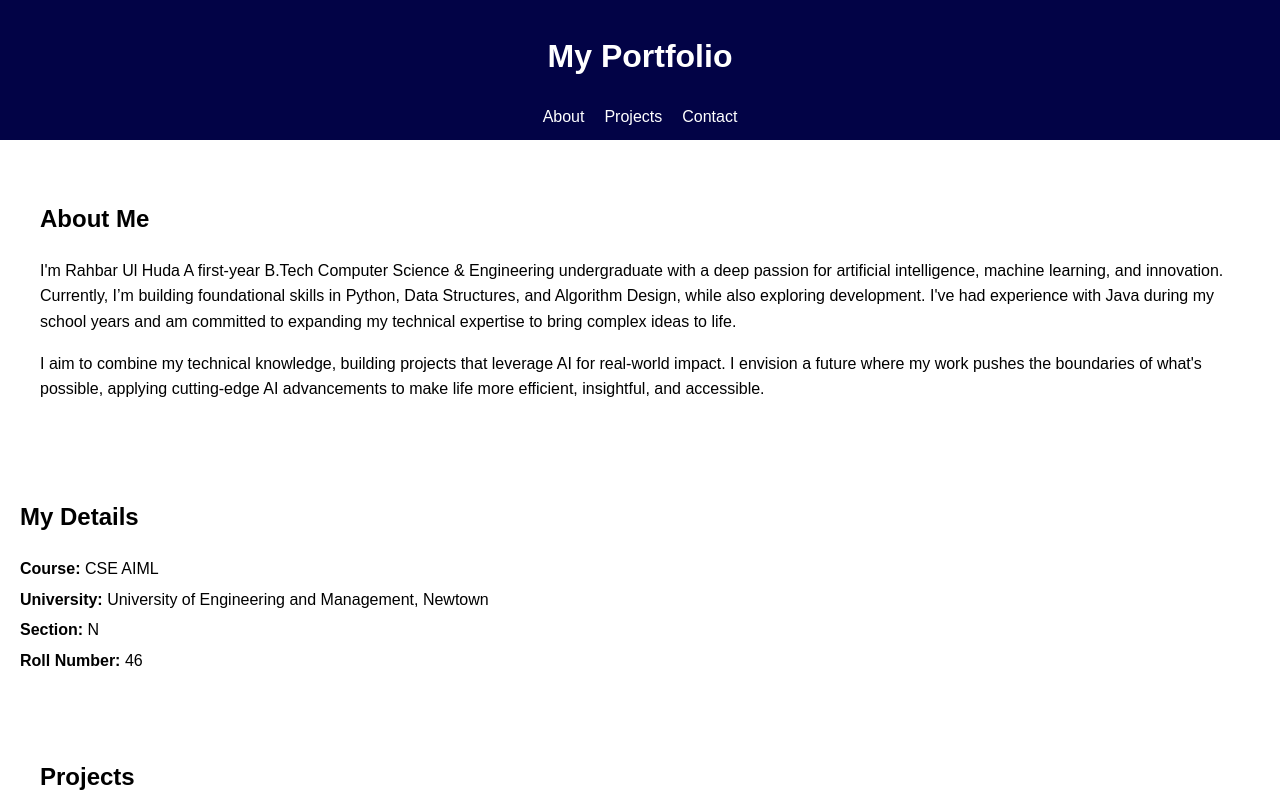
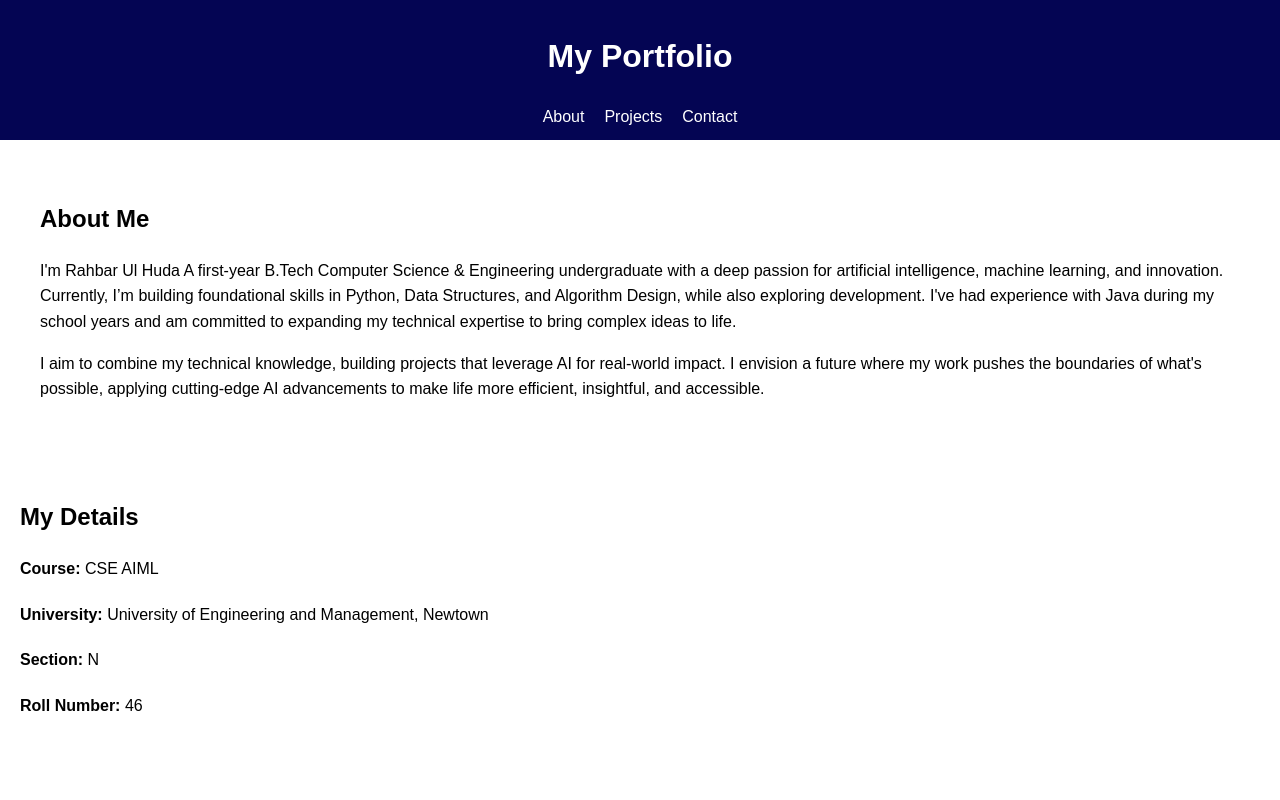
Before and after one commit to RahbarUlHuda/ReactTest, a React (Create React App) app: page / in a window 1280 px wide. Shown: the top 800 px of the page. Built offline with nearby package versions, Linux system fonts and the light colour scheme.

Commit message:
Updated css

```diff
--- a/src/App.css
+++ b/src/App.css
@@ -6,7 +6,7 @@ body {
 }
 
 header {
-  background: #020346;
+  background: #040553;
   color: #fff;
   padding: 10px 0;
   text-align: center;
@@ -36,11 +36,11 @@ form label {
   margin: 5px 0;
 }
 #details {
-  background-color: #ffffff;
+  background-color: #fff;
   padding: 20px;
   margin: 20px 0;
 }
 
 #details p {
-  margin: 5px 0;
+  margin: 20px 0;
 }
```
